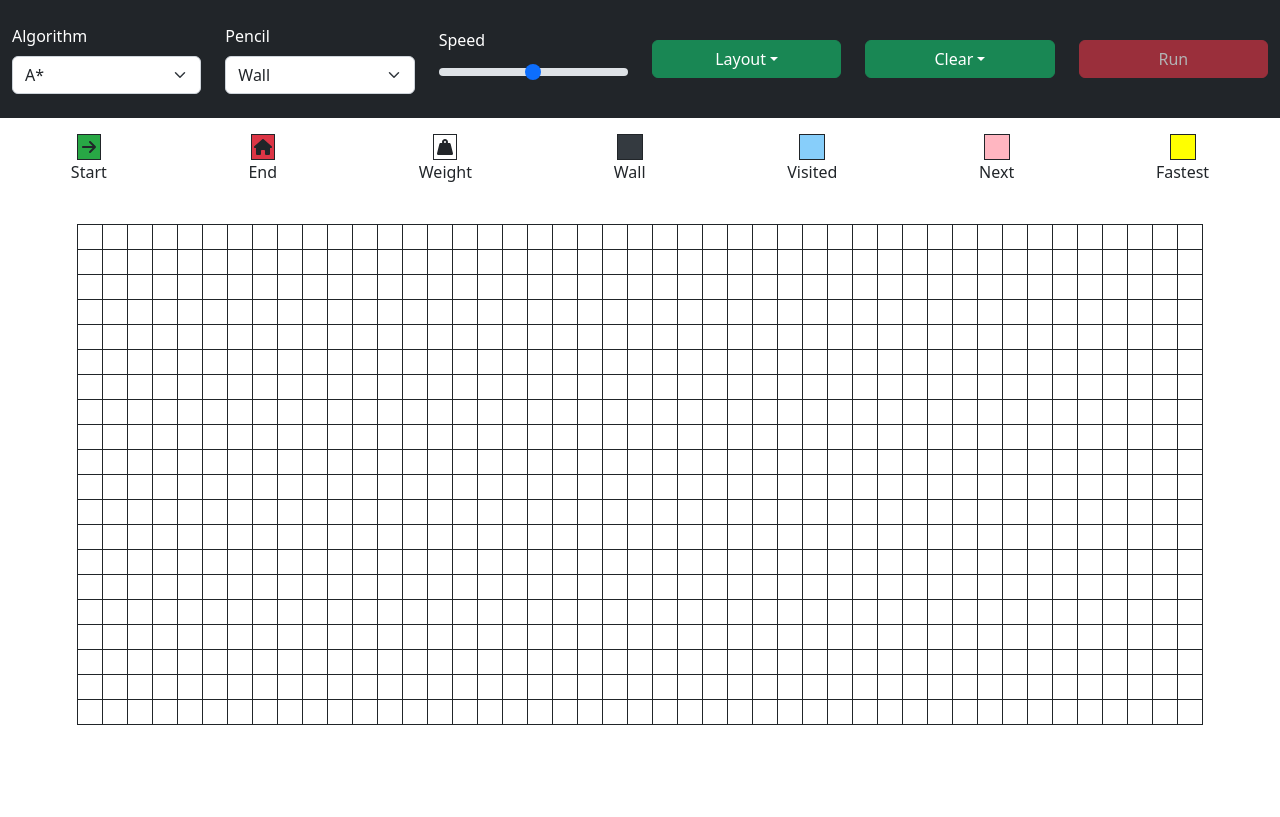
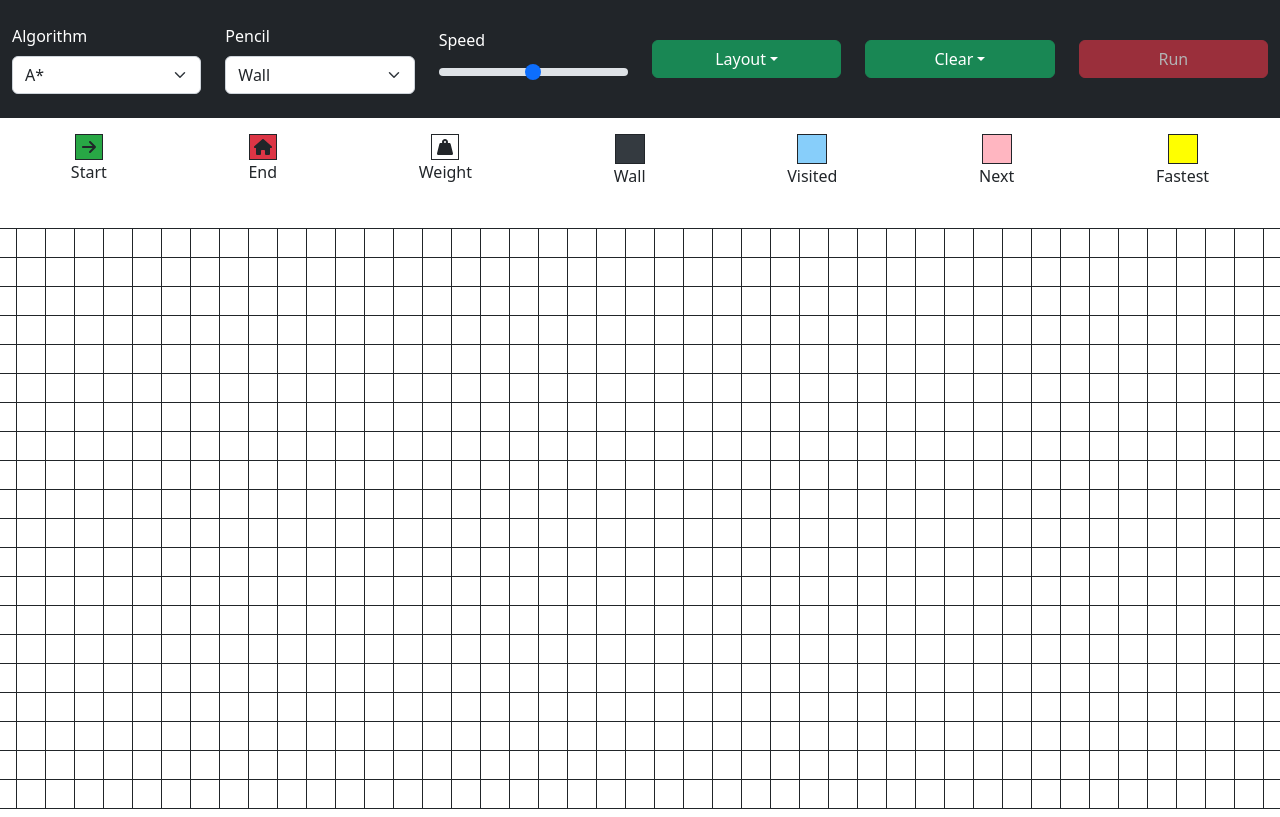
Before and after one commit to 99061142/Pathfinding, a React (Create React App) app: page / in a window 1280 px wide. Built offline with nearby package versions, Linux system fonts and the light colour scheme.

Commit message:
Used VH to set padding/max width of the cells

```diff
--- a/src/app.css
+++ b/src/app.css
@@ -1,6 +1,6 @@
 .cell {
-    padding: 12px;
-    max-width: 24px;
+    padding: 1.75vh;
+    max-width: 3.5vh;
 }
 
 .cell:has(svg) {
```
